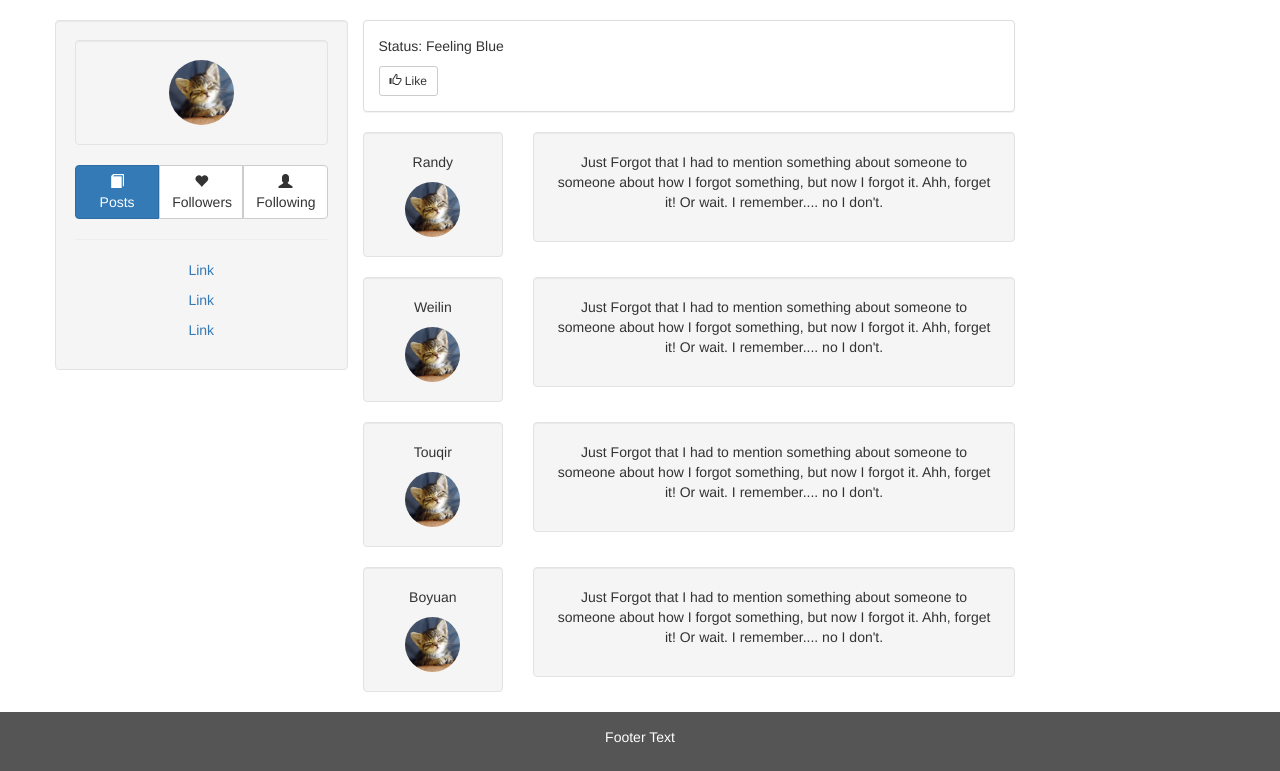
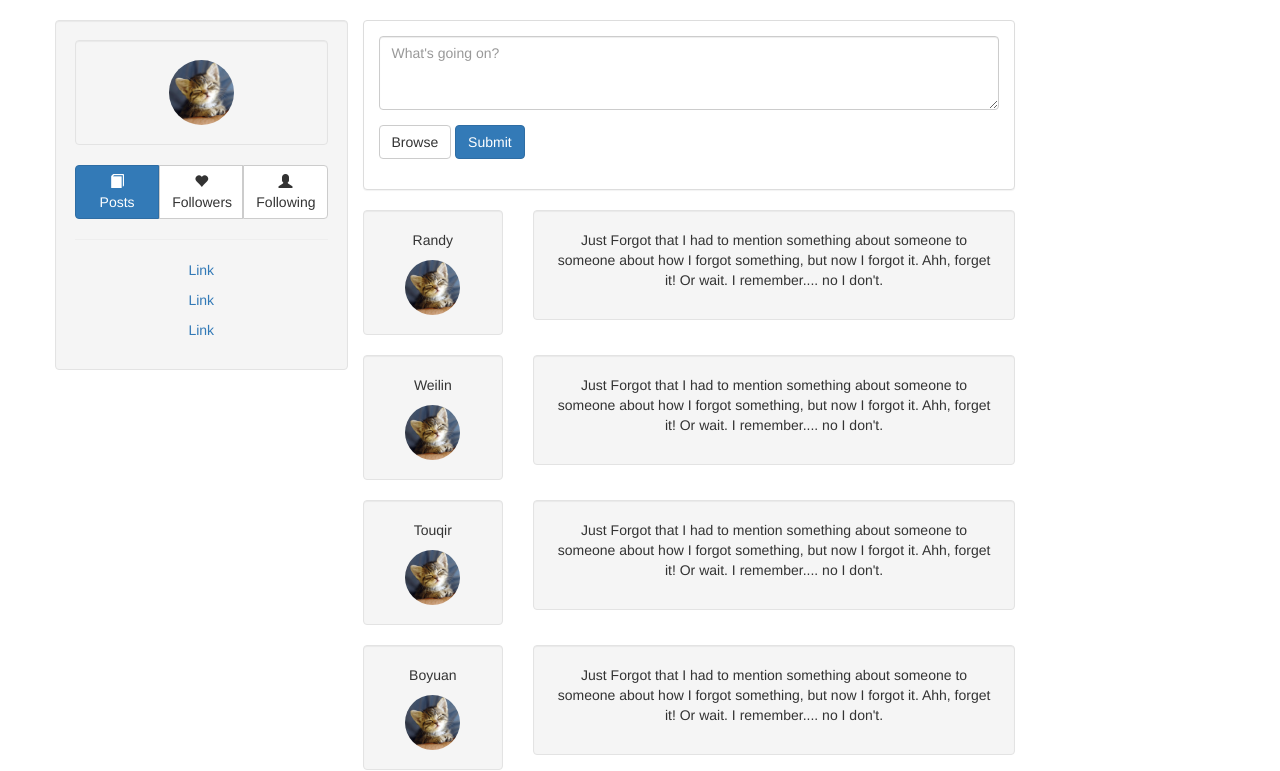
Before and after one commit to CMPUT404-Fall2016/cmput404-project, a Flask app: template socialdistribution/templates/index.html in a window 1280 px wide. Shown: the part 52-823 px from the top of the page. Run offline with Flask 2, Linux system fonts and the light colour scheme; the template is opened without the code that fills it, so the values that code supplies are empty; some libraries are stand-ins or nearby versions.

Commit message:
basic post imput

```diff
--- a/socialdistribution/templates/index.html
+++ b/socialdistribution/templates/index.html
@@ -92,10 +92,24 @@
         <div class="col-sm-12">
           <div class="panel panel-default text-left">
             <div class="panel-body">
-              <p contenteditable="true">Status: Feeling Blue</p>
-              <button type="button" class="btn btn-default btn-sm">
-                <span class="glyphicon glyphicon-thumbs-up"></span> Like
-              </button>
+
+              <form role="form">
+                <fieldset>
+
+                <div class="form-group">
+                  <textarea class="form-control" id="post-content" rows="3" placeholder="What's going on?"></textarea>
+                </div>
+
+                <div class="form-group">
+                  <label class="btn btn-default btn-file">Browse
+                    <input type="file" style="display: none;">
+                  </label>
+                  <button type="submit" class="btn btn-primary">Submit</button>
+                </div>
+
+                </fieldset>
+              </form>
+
             </div>
           </div>
         </div>
@@ -154,21 +168,6 @@
         </div>
       </div>
     </div>
-    <!-- <div class="col-sm-2 well">
-      <div class="thumbnail">
-        <p>Upcoming Events:</p>
-        <img src="paris.jpg" alt="Paris" width="400" height="300">
-        <p><strong>Paris</strong></p>
-        <p>Fri. 27 November 2015</p>
-        <button class="btn btn-primary">Info</button>
-      </div>
-      <div class="well">
-        <p>ADS</p>
-      </div>
-      <div class="well">
-        <p>ADS</p>
-      </div>
-    </div> -->
   </div>
 </div>
 
```
